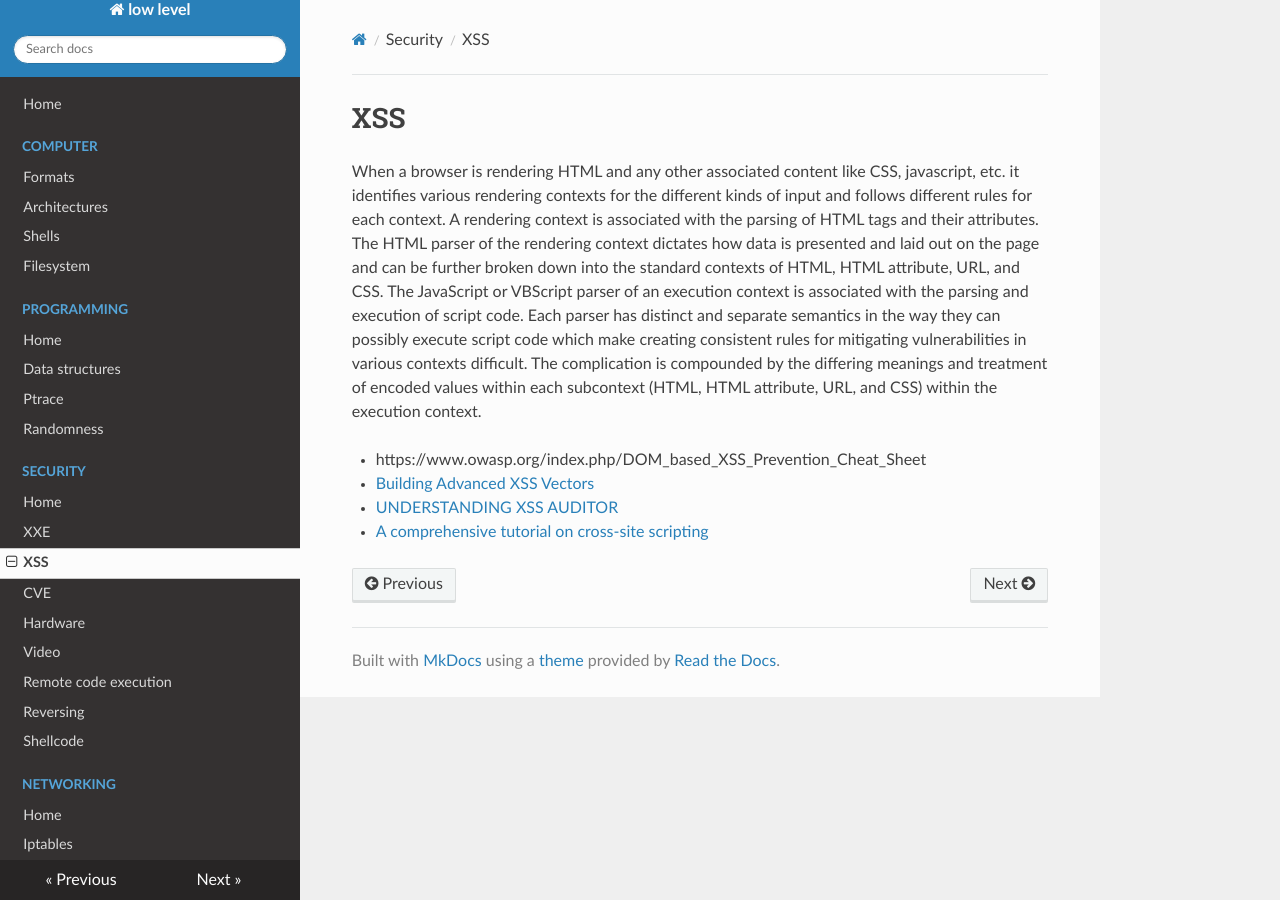
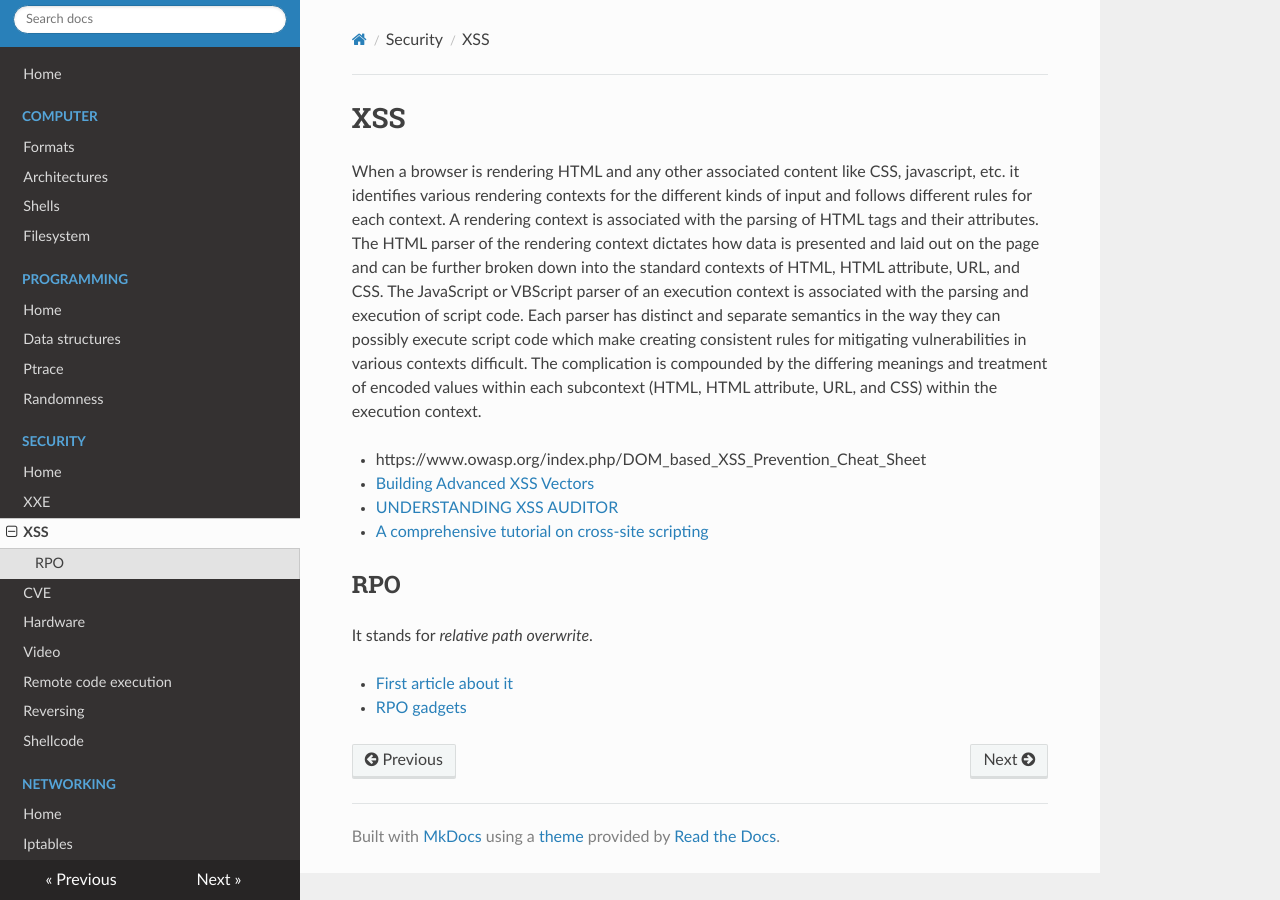
Before and after one commit to gipi/low-level, an MkDocs documentation site: the page built from docs/security/xss.md, in a window 1280 px wide. Built offline with MkDocs 1.6.1, drawn with Linux system fonts in a browser that asks for light colours; nearby versions of some CDN libraries; old or Windows-style settings are respelled for this version of MkDocs.

Commit message:
security: add note about RPO.

```diff
--- a/docs/security/xss.md
+++ b/docs/security/xss.md
@@ -16,3 +16,10 @@ execution context.
  - [Building Advanced XSS Vectors](http://brutelogic.com.br/docs/advanced-xss.pdf)
  - [UNDERSTANDING XSS AUDITOR](https://www.virtuesecurity.com/blog/understanding-xss-auditor/)
  - [A comprehensive tutorial on cross-site scripting](http://excess-xss.com/)
+
+## RPO
+
+It stands for *relative path overwrite*.
+
+ - [First article about it](http://www.thespanner.co.uk/2014/03/21/rpo/)
+ - [RPO gadgets](http://blog.innerht.ml/rpo-gadgets/)
```
